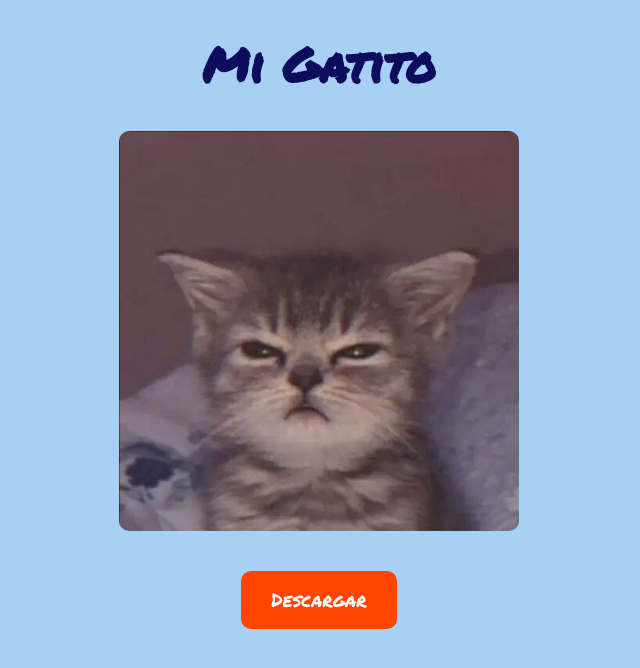
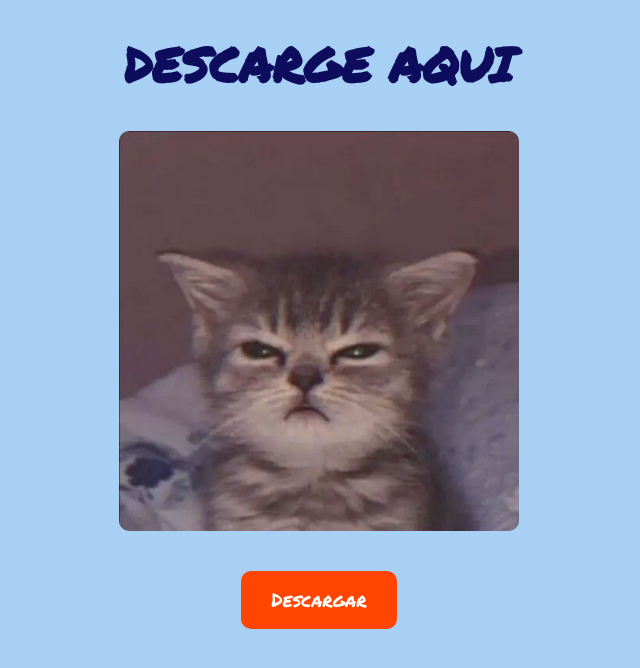
Before and after one commit to Sofia-plus/Mi-gatito, a plain HTML site: page index.html in a window 1280 px wide. Shown: the whole page, without its empty margins (321-961 px from the left). Drawn offline with Linux system fonts and the light colour scheme.

Commit message:
Update index.html

```diff
--- a/index.html
+++ b/index.html
@@ -3,11 +3,11 @@
 <head>
     <meta charset="UTF-8">
     <meta name="viewport" content="width=device-width, initial-scale=1.0">
-    <title>Mi gatito</title>
+    <title>Stop Motion</title>
     <link rel="stylesheet" href="estilos.css">
 </head>
 <body>
-    <h1>Mi Gatito</h1>
+    <h1>DESCARGE AQUI</h1>
     <img src="Gato.png" alt="Mi gatito" class="imagen-intermedia">
     </button><button onclick="window.location.href='https://mega.nz/file/xEYQUCBK#ghkGXJ3KdIumQP2JPovQeJYeuK8cQvBXwvrbokyYABs'">Descargar</button>
 </body>
```
